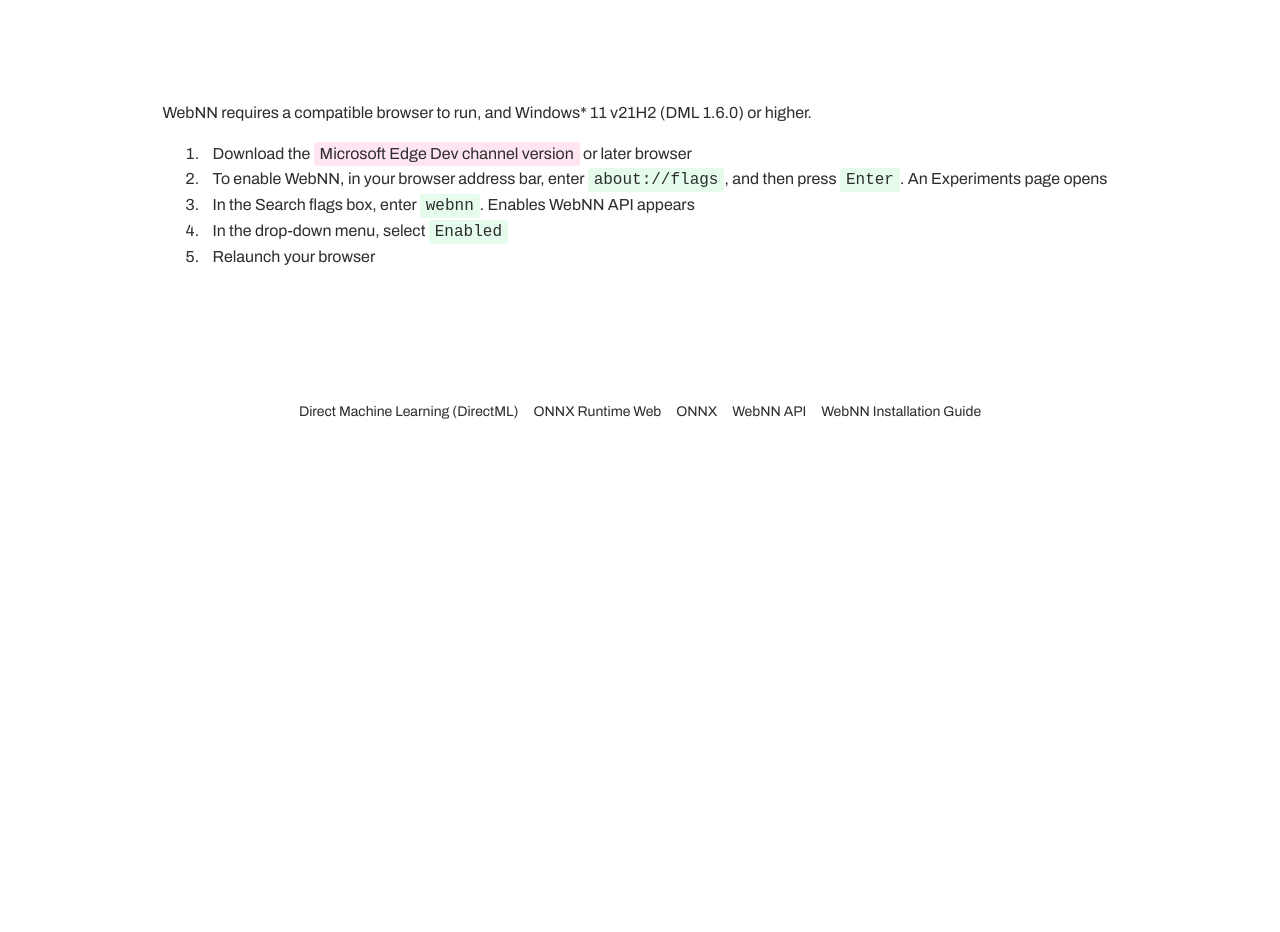
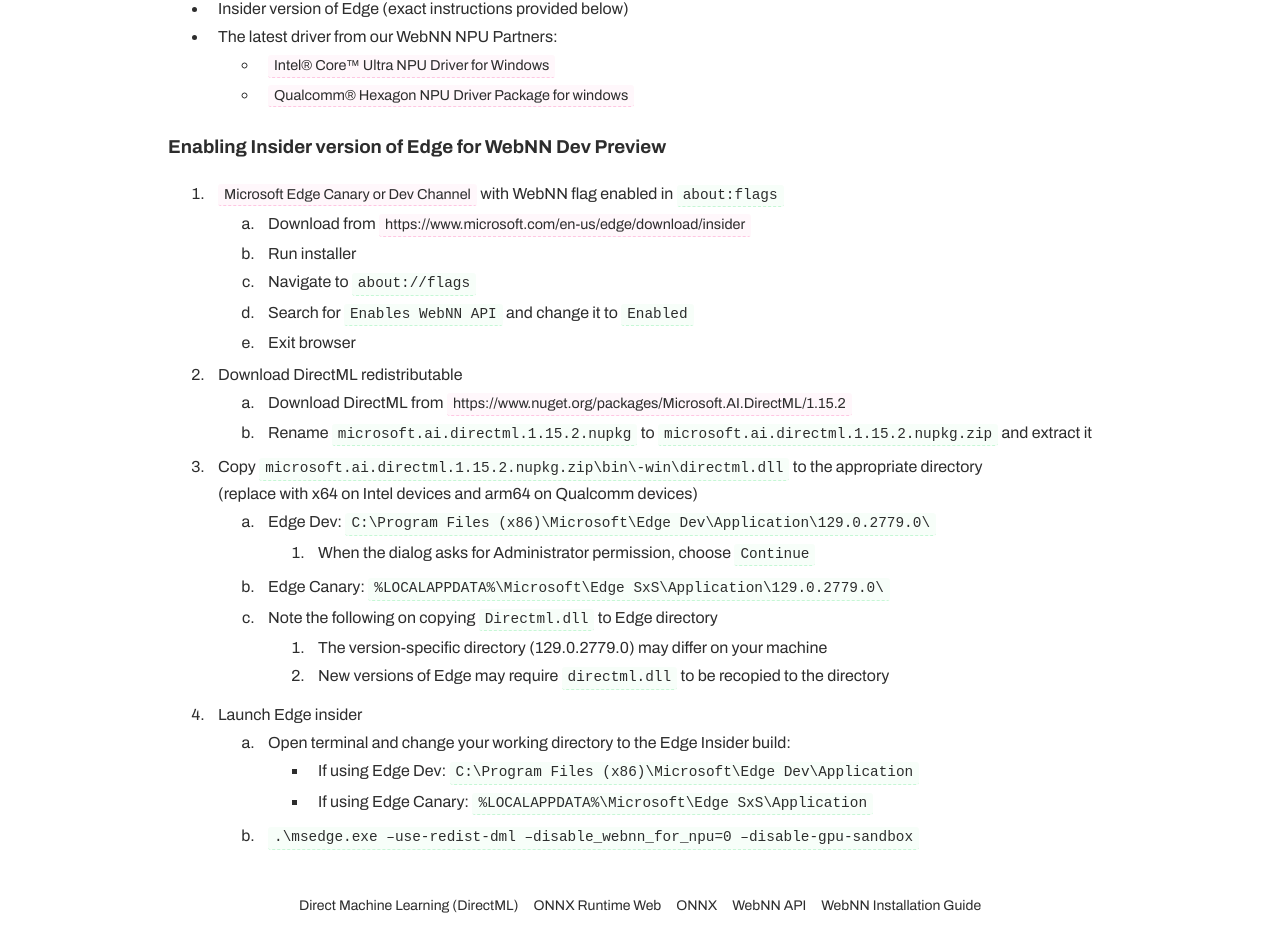
Before and after one commit to microsoft/webnn-developer-preview, a website: page install.html in a window 1280 px wide. Shown: the part 249-1181 px from the top of the page. Before the commit the page ends 800 px from the top, so only its background shows below. Drawn offline with Linux system fonts and the light colour scheme.

Commit message:
Add steps for enabling Insider version of Edge for WebNN Dev Preview

```diff
--- a/assets/css/style.css
+++ b/assets/css/style.css
@@ -43,8 +43,12 @@
   --grey-05: rgba(107, 114, 128, 0.5);
   --green: rgba(1, 212, 73, 1);
   --pink: rgba(255, 0, 129, 1);
+  --green-02: rgba(1, 212, 73, 0.2);
+  --pink-02: rgba(255, 0, 129, 0.2);
   --green-01: rgba(1, 212, 73, 0.1);
   --pink-01: rgba(255, 0, 129, 0.1);
+  --green-003: rgba(1, 212, 73, 0.03);
+  --pink-003: rgba(255, 0, 129, 0.03);
 }
 
 body {
@@ -76,6 +80,10 @@
   align-self: center;
 }
 
+.banner-content.installation {
+  height: 10vh;
+}
+
 #banner h1 {
   font-size: max(48px, min(5vw, 68px));
   text-shadow: 1px 1px 3px rgba(0, 0, 0, 0.15);
@@ -87,7 +95,7 @@
 }
 
 #install-guides {
-  margin: 0rem auto 5rem auto;
+  margin: 0rem auto;
   text-align: left;
   padding: 20px 40px;
 }
@@ -307,7 +315,9 @@
   padding: 0px 6px;
   border-radius: 3px;
   text-decoration: none;
-  background-color: var(--pink-01);
+  background-color: var(--pink-003);
+  border-bottom: 1px dashed var(--pink-02);
+  font-size: 0.9rem;
 }
 
 #install-guides a:hover {
@@ -315,16 +325,22 @@
   color: var(--white);
 }
 
-#install-guides ol li {
-    padding: 0 10px;
+#install-guides ol, #install-guides ul {
+  margin: 2px 0;
+}
+
+#install-guides ol li, #install-guides ul li {
+    padding: 2px 10px;
 }
 
 code {
   margin: 1px auto;
-  background-color: var(--green-01);
+  background-color: var(--green-003);
+  border-bottom: 1px dashed var(--green-02);
   display: inline-block;
   padding: 0px 6px;
   border-radius: 3px;
+  font-size: 0.9rem;
   font-family: "Courier New", Courier, monospace;
 }
 
--- a/install.html
+++ b/install.html
@@ -206,25 +206,69 @@
         </svg>
       </a>
     </header>
-    <section class="banner-content" id="banner">
+    <section class="banner-content installation" id="banner">
       <h2>WebNN Installation Guide</h2>
     </section>
     <div id='install-guides'>
-      WebNN requires a compatible browser to run, and Windows* 11
-      v21H2 (DML 1.6.0) or higher.
+      To get started with WebNN on DirectML compatible devices you will need:
+      <ul>
+        <li>Window 11, version 24H2 or newer</li>
+        <li>Insider version of Edge (exact instructions provided below)</li>
+        <li>The latest driver from our WebNN NPU Partners:
+          <ul>
+            <li><a href="https://www.intel.com/content/www/us/en/download/794734/intel-npu-driver-windows.html">Intel® Core™ Ultra NPU Driver for Windows</a></li>
+            <li><a href="https://qpm.qualcomm.com/#/main/tools/details/QHND">Qualcomm® Hexagon NPU Driver Package for windows</a></li>
+          </ul>
+        </li>
+      </ul>
+      <h3>Enabling Insider version of Edge for WebNN Dev Preview</h3>
       <ol>
-        <li>Download the <a href="https://www.microsoft.com/edge/download/insider"
-            title="Microsoft Edge Dev channel version">Microsoft
-            Edge Dev channel version</a> or later
-          browser</li>
-        <li>To enable WebNN, in your browser address bar, enter
-          <code>about://flags</code>, and then press
-          <code>Enter</code>. An Experiments page opens
+        <li>
+          <a href="https://www.microsoft.com/en-us/edge/download/insider?form=MA13FJ">Microsoft Edge Canary or Dev Channel</a> with WebNN flag enabled in <code>about:flags</code>
+          <ol style="list-style: lower-alpha;">
+            <li>Download from <a href="https://www.microsoft.com/en-us/edge/download/insider">https://www.microsoft.com/en-us/edge/download/insider</a></li>
+            <li>Run installer</li>
+            <li>Navigate to <code>about://flags</code></li>
+            <li>Search for <code>Enables WebNN API</code> and change it to <code>Enabled</code></li>
+            <li>Exit browser</li>
+          </ol>
         </li>
-        <li>In the Search flags box, enter <code>webnn</code>.
-          Enables WebNN API appears</li>
-        <li>In the drop-down menu, select <code>Enabled</code></li>
-        <li>Relaunch your browser</li>
+        <li>
+          Download DirectML redistributable
+          <ol style="list-style: lower-alpha;">
+            <li>Download DirectML from <a href="https://www.nuget.org/packages/Microsoft.AI.DirectML/1.15.2">https://www.nuget.org/packages/Microsoft.AI.DirectML/1.15.2</a></li>
+            <li>Rename <code>microsoft.ai.directml.1.15.2.nupkg</code> to <code>microsoft.ai.directml.1.15.2.nupkg.zip</code> and extract it</li>
+          </ol>
+        </li>
+        <li>
+          Copy <code>microsoft.ai.directml.1.15.2.nupkg.zip\bin\-win\directml.dll</code> to the appropriate directory<br>(replace with x64 on Intel devices and arm64 on Qualcomm devices)
+          <ol style="list-style: lower-alpha;">
+            <li>Edge Dev: <code>C:\Program Files (x86)\Microsoft\Edge Dev\Application\129.0.2779.0\</code>
+              <ol>
+                <li>When the dialog asks for Administrator permission, choose <code>Continue</code></li>
+              </ol>
+            </li>
+            <li>Edge Canary: <code>%LOCALAPPDATA%\Microsoft\Edge SxS\Application\129.0.2779.0\</code></li>
+            <li>Note the following on copying <code>Directml.dll</code> to Edge directory
+              <ol>
+                <li>The version-specific directory (129.0.2779.0) may differ on your machine</li>
+                <li>New versions of Edge may require <code>directml.dll</code> to be recopied to the directory</li>
+              </ol>
+            </li>
+          </ol>
+        </li>
+        <li>
+          Launch Edge insider
+          <ol style="list-style: lower-alpha;">
+            <li>Open terminal and change your working directory to the Edge Insider build:
+              <ul>
+                <li>If using Edge Dev: <code>C:\Program Files (x86)\Microsoft\Edge Dev\Application</code></li>
+                <li>If using Edge Canary: <code>%LOCALAPPDATA%\Microsoft\Edge SxS\Application</code></li>
+              </ul>
+            </li>
+            <li><code>.\msedge.exe –use-redist-dml –disable_webnn_for_npu=0 –disable-gpu-sandbox</code></li>
+          </ol>
+        </li>
       </ol>
     </div>
   </section>
```
